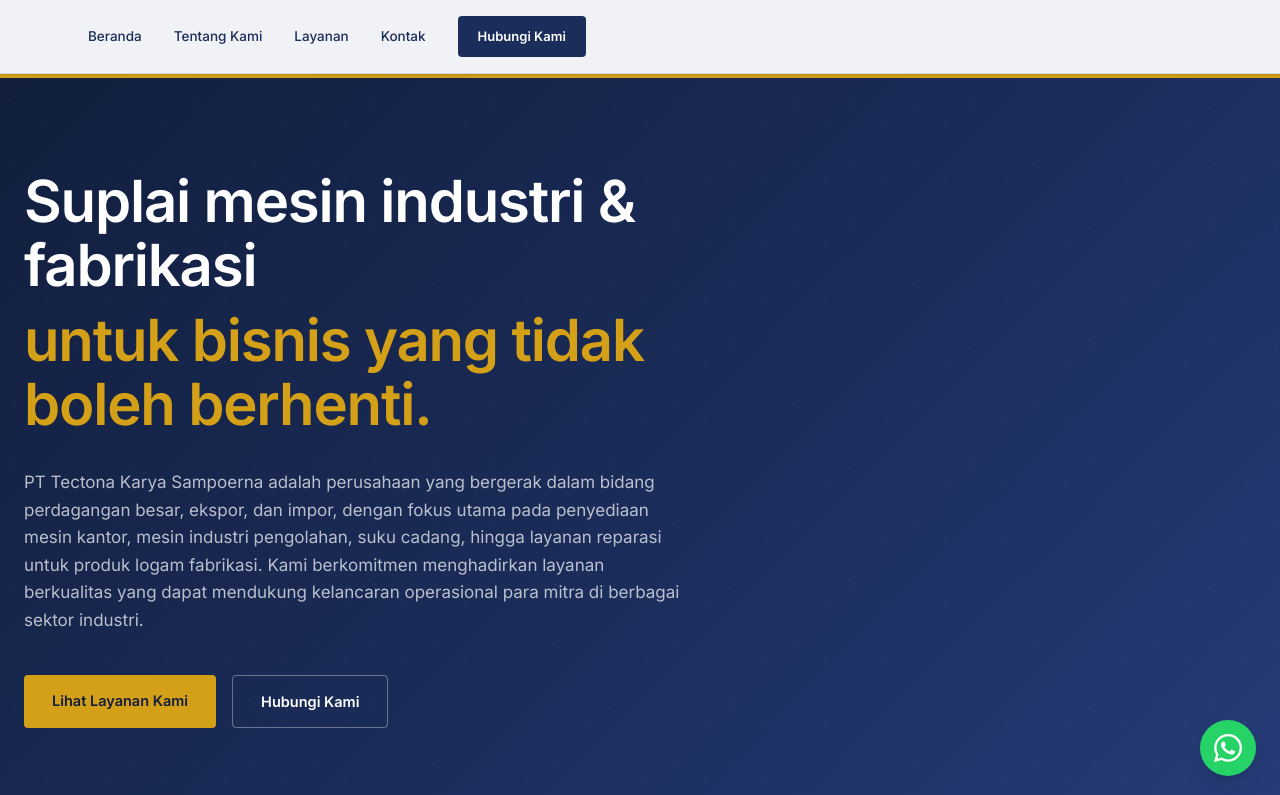
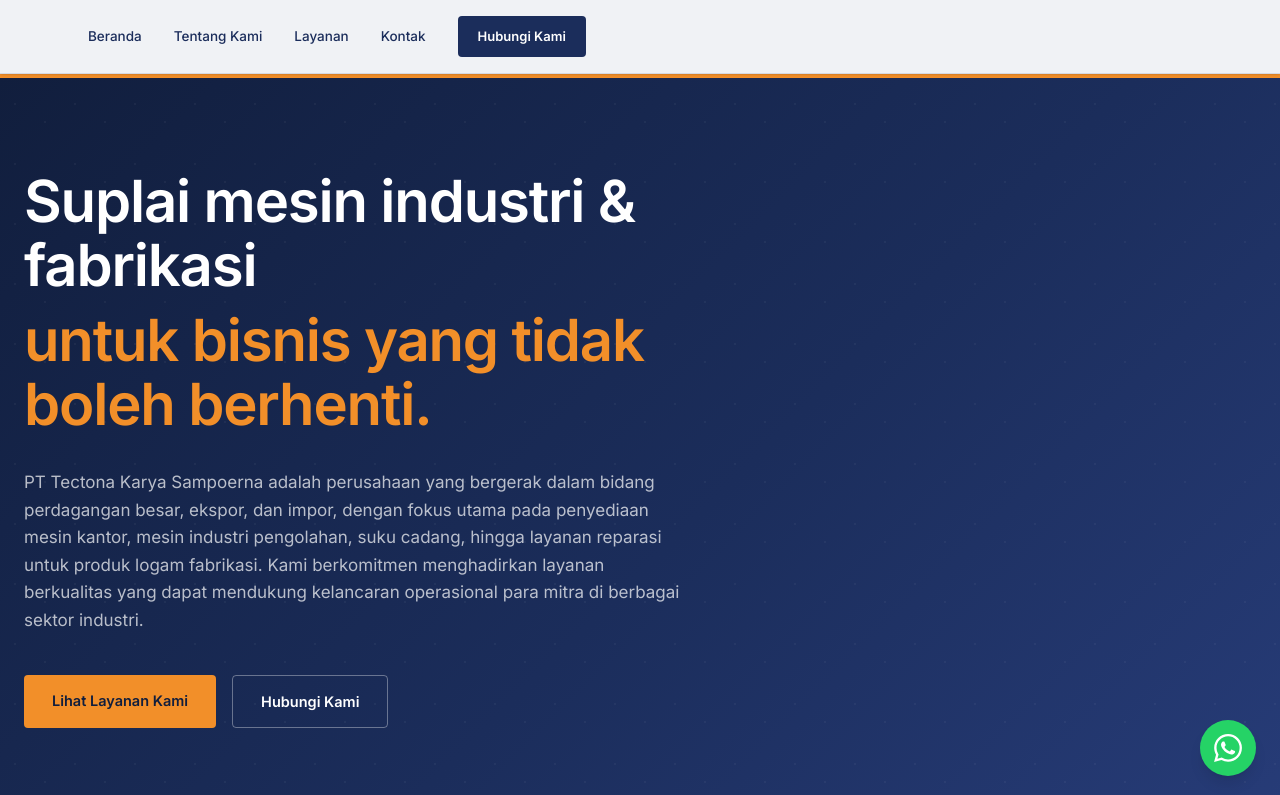
Before and after one commit to ifs20004-itdel/prototype, a Next.js app: page / in a window 1280 px wide. Shown: the top 795 px of the page. Built offline with nearby package versions, Linux system fonts and the light colour scheme.

Commit message:
fix: bug icon and change pallette

```diff
--- a/app/services/ServicesPageClient.tsx
+++ b/app/services/ServicesPageClient.tsx
@@ -60,7 +60,6 @@
                   i < services.length - 1 ? "1px solid var(--line)" : "none",
               }}
             >
-              {/* Left — id + title */}
               <div>
                 <div
                   className="text-[11px] font-bold uppercase tracking-widest mb-3"
@@ -68,7 +67,7 @@
                 >
                   {service.id}
                 </div>
-                <div className="text-4xl mb-5">{service.icon}</div>
+                {/* <div className="text-4xl mb-5">{service.icon}</div> */}
                 <h2
                   className="text-[24px] font-bold"
                   style={{
--- a/components/Hero.tsx
+++ b/components/Hero.tsx
@@ -25,7 +25,7 @@
 
       <div
         className="absolute top-0 left-0 right-0 h-1"
-        style={{ background: "var(--gold)" }}
+        style={{ background: "var(--orange)" }}
       />
 
       <div className="relative max-w-[1400px] mx-auto px-6 py-24 w-full">
@@ -43,7 +43,7 @@
           <h1
             className="text-[44px] md:text-[58px] leading-[1.1] font-bold mb-8"
             style={{
-              color: "var(--gold)",
+              color: "var(--orange)",
               fontFamily: "var(--font-plus-jakarta)",
               letterSpacing: "-0.02em",
             }}
@@ -62,7 +62,7 @@
             <Link
               href={heroContent.ctaPrimary.href}
               className="inline-block px-7 py-3.5 rounded-sm text-[14.5px] font-semibold transition-colors duration-200"
-              style={{ background: "var(--gold)", color: "var(--navy-dark)" }}
+              style={{ background: "var(--orange)", color: "var(--navy-dark)" }}
             >
               {heroContent.ctaPrimary.label}
             </Link>
```
Also changed, not shown: app/globals.css (+0 -19 lines).
